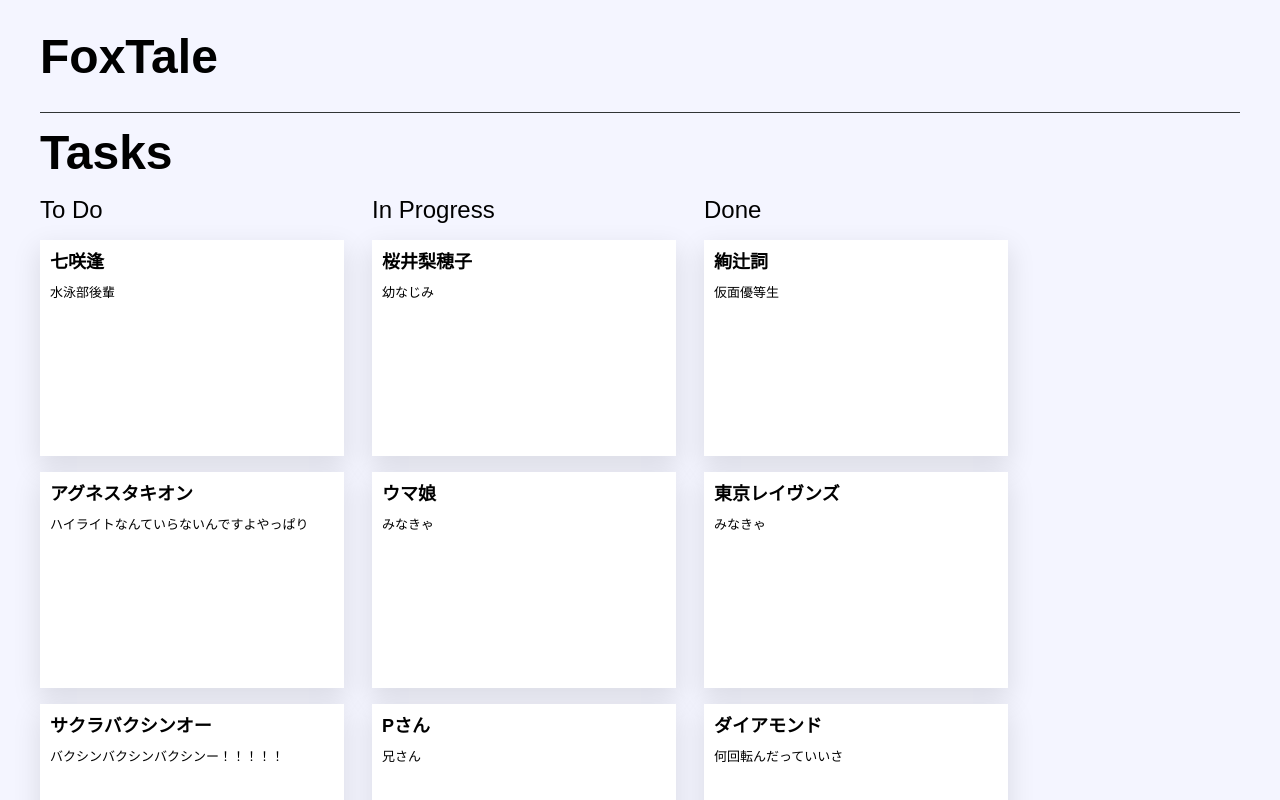
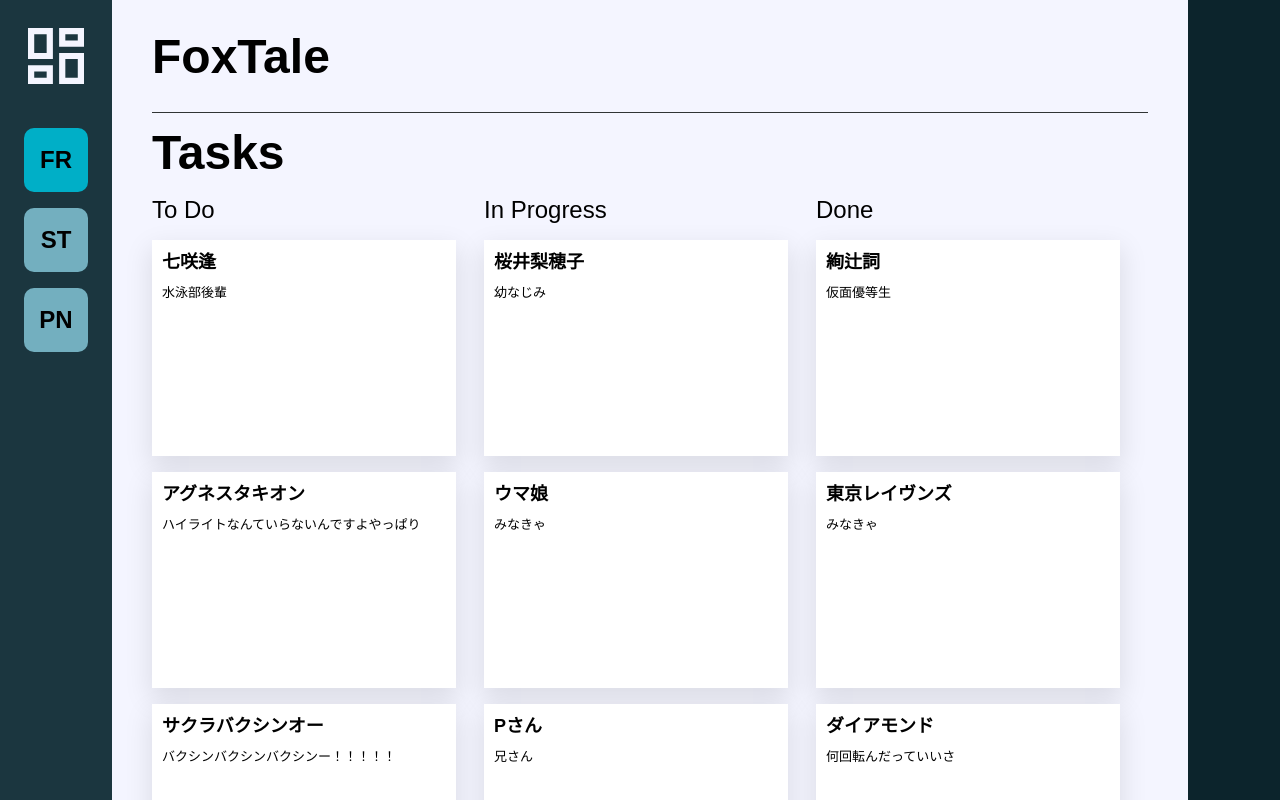
Before and after one commit to wakaholi/halibote, a React (Create React App) app: page / in a window 1280 px wide. Built offline with nearby package versions, Linux system fonts and the light colour scheme.

Commit message:
Project選択コンポーネントを追加

```diff
--- a/src/App.tsx
+++ b/src/App.tsx
@@ -2,10 +2,12 @@ import React from 'react';
 import styled from 'styled-components';
 import { DragDropContext, DropResult } from 'react-beautiful-dnd';
 import Kanban from './Kanban';
+import Project from './Project';
 import { useKanbanContents } from './hooks/kanbanContents';
 
 const AppContainer = styled.div`
   background-color: #0c242c;
+  display: flex;
   height: 100vh;
   overflow-y: scroll;
   width: 100vw;
@@ -37,6 +39,7 @@ const App: React.FC = () => {
   return (
     <DragDropContext onDragEnd={onDragEnd}>
       <AppContainer>
+        <Project />
         <Kanban
           kanbanContents={kanbanContents}
           updateKanbanContents={updateKanbanContents}
--- /dev/null
+++ b/src/Project.tsx
@@ -0,0 +1,62 @@
+import React from 'react';
+import styled from 'styled-components';
+import halibote from './images/halibote.svg';
+
+const ProjectContainer = styled.div`
+  align-items: center;
+  background-color: #1b363f;
+  display: flex;
+  flex-flow: column;
+  height: 100vh;
+  min-width: 112px;
+  overflow-y: scroll;
+`;
+
+const IconArea = styled.div`
+  align-items: center;
+  display: flex;
+  height: 112px;
+  justify-content: center;
+  width: 112px;
+`;
+
+const NowProjectBadge = styled.div`
+  align-items: center;
+  background-color: #00afc7;
+  border-radius: 10px;
+  display: flex;
+  font-size: 24px;
+  font-weight: bold;
+  height: 64px;
+  justify-content: center;
+  margin-top: 16px;
+  width: 64px;
+`;
+
+const ProjectBadge = styled.div`
+  align-items: center;
+  background-color: #73afbf;
+  border-radius: 10px;
+  display: flex;
+  font-size: 24px;
+  font-weight: bold;
+  height: 64px;
+  justify-content: center;
+  margin-top: 16px;
+  width: 64px;
+`;
+
+const Project: React.FC = () => {
+  return (
+    <ProjectContainer>
+      <IconArea>
+        <img src={halibote} alt="メインアイコン" />
+      </IconArea>
+      <NowProjectBadge>FR</NowProjectBadge>
+      <ProjectBadge>ST</ProjectBadge>
+      <ProjectBadge>PN</ProjectBadge>
+    </ProjectContainer>
+  );
+};
+
+export default Project;
```
Also changed, not shown: src/images/halibote.svg (added).
